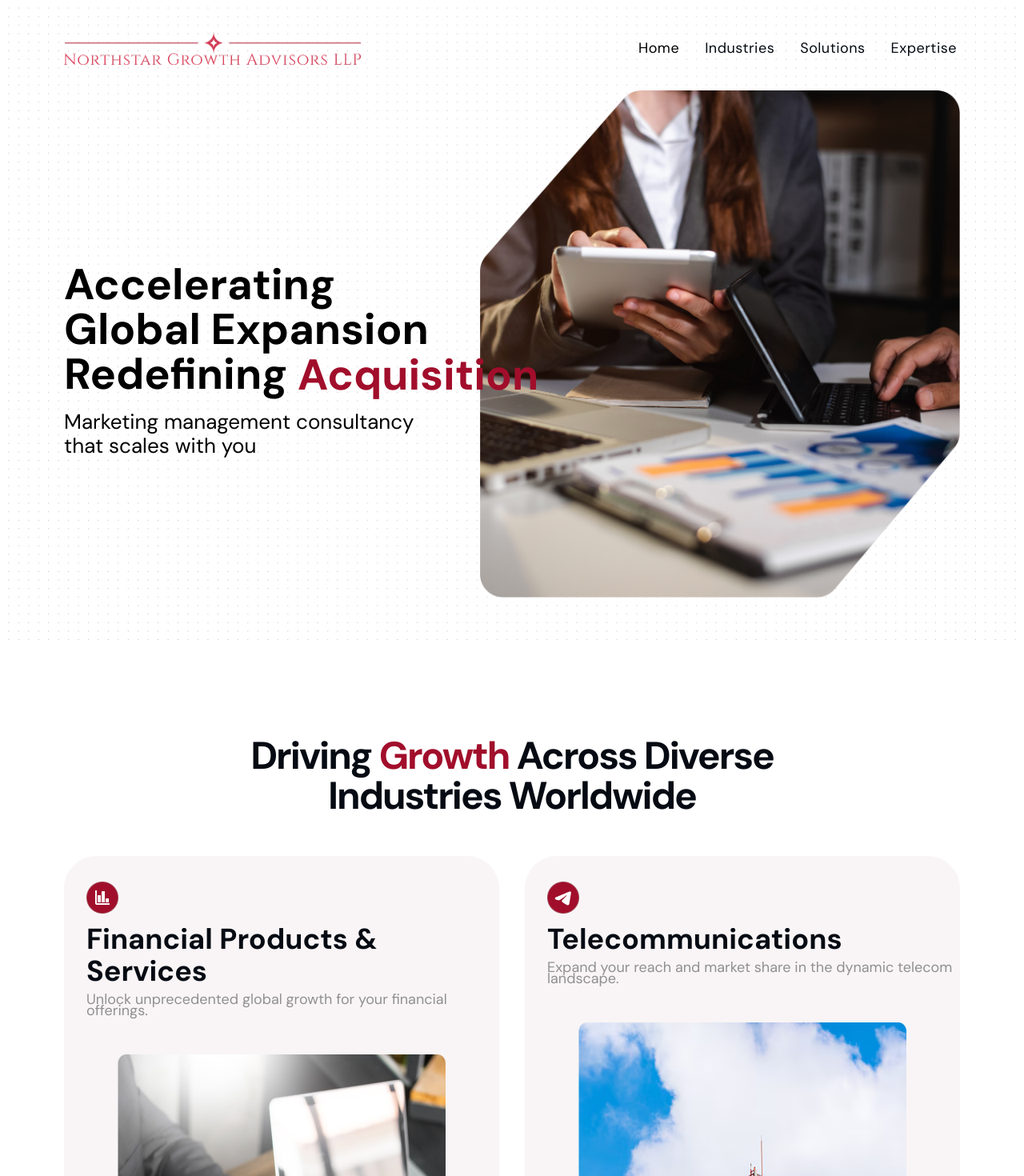
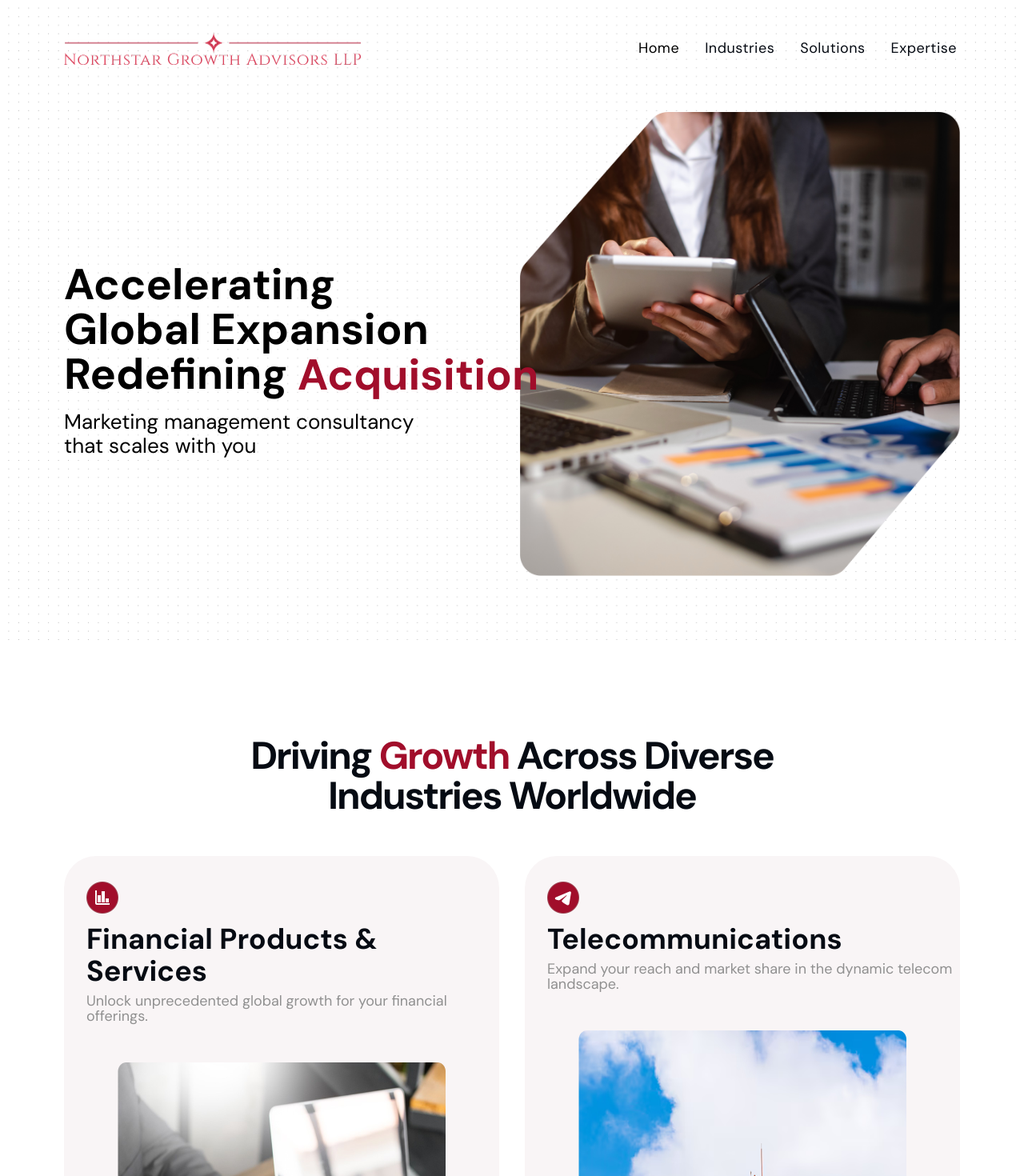
Before and after one commit to BalaAyyappan1/NorthstarXTIC, a Next.js app: page / in a window 1280 px wide. Shown: the top 1470 px of the page at 80% size. Built offline with nearby package versions, Linux system fonts and the light colour scheme.

Commit message:
final push

```diff
--- a/components/Sections/Contact.tsx
+++ b/components/Sections/Contact.tsx
@@ -124,11 +124,11 @@ const Contact = () => {
     };
 
     return (
-      <div className="md:h-[437px] bg-[#EC677DB2] items-center md:px-[115px] lg:px-[75px] py-[47px] justify-center rounded-[20px] p-8 relative">
+      <div className="md:h-[437px] bg-[#EC677DB2] items-center xl:px-[115px] lg:px-[75px] py-[47px] justify-center rounded-[20px] p-8 relative">
         <Image
           src={ArrowIcon}
           alt="Arrow"
-          className="absolute md:-top-[7%] -top-[1%] md:left-[5%] left-[1%] w-[125px]"
+          className="absolute md:-top-[5%] -top-[1%] md:left-[5%] left-[1%] w-[125px]"
         />
         <div className="flex md:flex-row flex-col justify-center items-start gap-12 h-full mt-2">
           {/* Left Side - Image and Text */}
--- a/components/Sections/Hero.tsx
+++ b/components/Sections/Hero.tsx
@@ -32,7 +32,7 @@ const Hero = () => {
       </div>
 
       {/* Content */}
-      <div className="container mx-auto flex md:flex-row flex-col justify-center items-center  mt-15 z-10">
+      <div className="container mx-auto flex md:flex-row flex-col justify-center items-center h-[665px]dvh mt-15 z-10">
         <div className='xl:max-w-[457px] lg:max-w-[400px] md:max-w-[400px] sm:max-w-full w-full flex flex-col space-y-2 md:space-y-4'>
           <h1 className="xl:text-[54px] lg:text-[44px] md:text-[30px] text-[20px] font-bold text-[#000000] xl:leading-[56px] lg:leading-[46px] md:leading-[36px] leading-[32px] mt-6 md:mt-10 relative">
             Accelerating Global Expansion Redefining{" "}
@@ -61,7 +61,7 @@ const Hero = () => {
           <Image
             src={heroImage}
             alt="hero"
-            className="w-full max-w-full sm:max-w-full md:max-w-[600px] lg:max-w-[450px] xl:max-w-[600px]"
+            className="w-full max-w-full sm:max-w-full md:max-w-[600px] lg:max-w-[450px] xl:max-w-[550px]"
             priority
           />
         </div>
--- a/components/Sections/Industries.tsx
+++ b/components/Sections/Industries.tsx
@@ -34,7 +34,7 @@ const Industries = () => {
                 <h2 className="xl:text-[36px] lg:text-[26px] md:text-[20px] text-[14px] leading-10 font-bold text-[#060B13] md:mt-0 md:mt-1">
                   {content.title}
                 </h2>
-                <p className="xl:text-[18px] lg:text-[16px] md:text-[14px] text-[12px] leading-[14px] text-[#909090] mb-6 xl:w-[532px] lg:w-[432px] md:text-start text-center">
+                <p className="xl:text-[18px] lg:text-[16px] md:text-[14px] text-[12px]  md:leading-[19px] leading-[14px] text-[#909090] mb-6 xl:w-[532px] lg:w-[432px] md:text-start text-center">
                   {content.description}
                 </p>
               </div>
```
